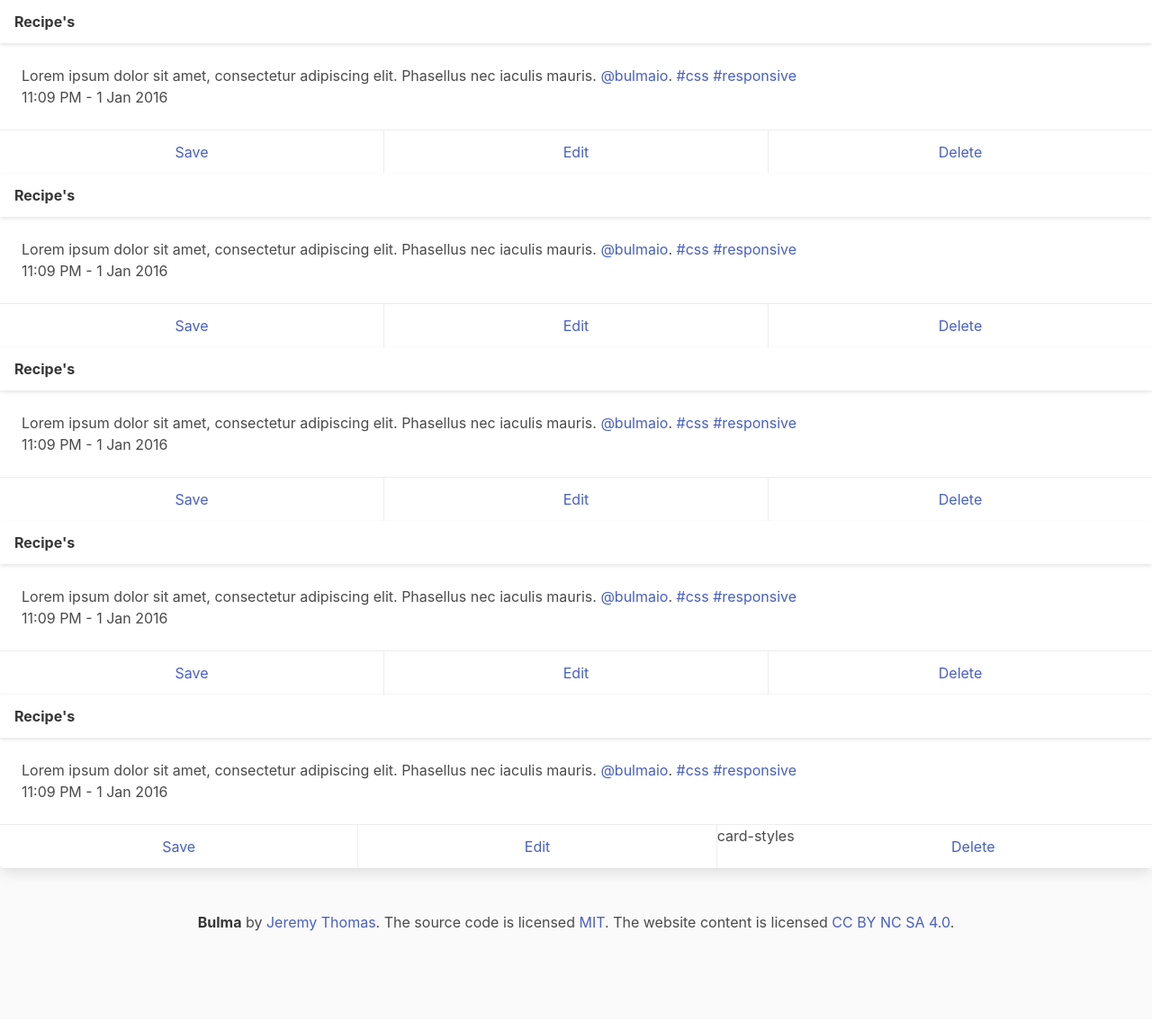
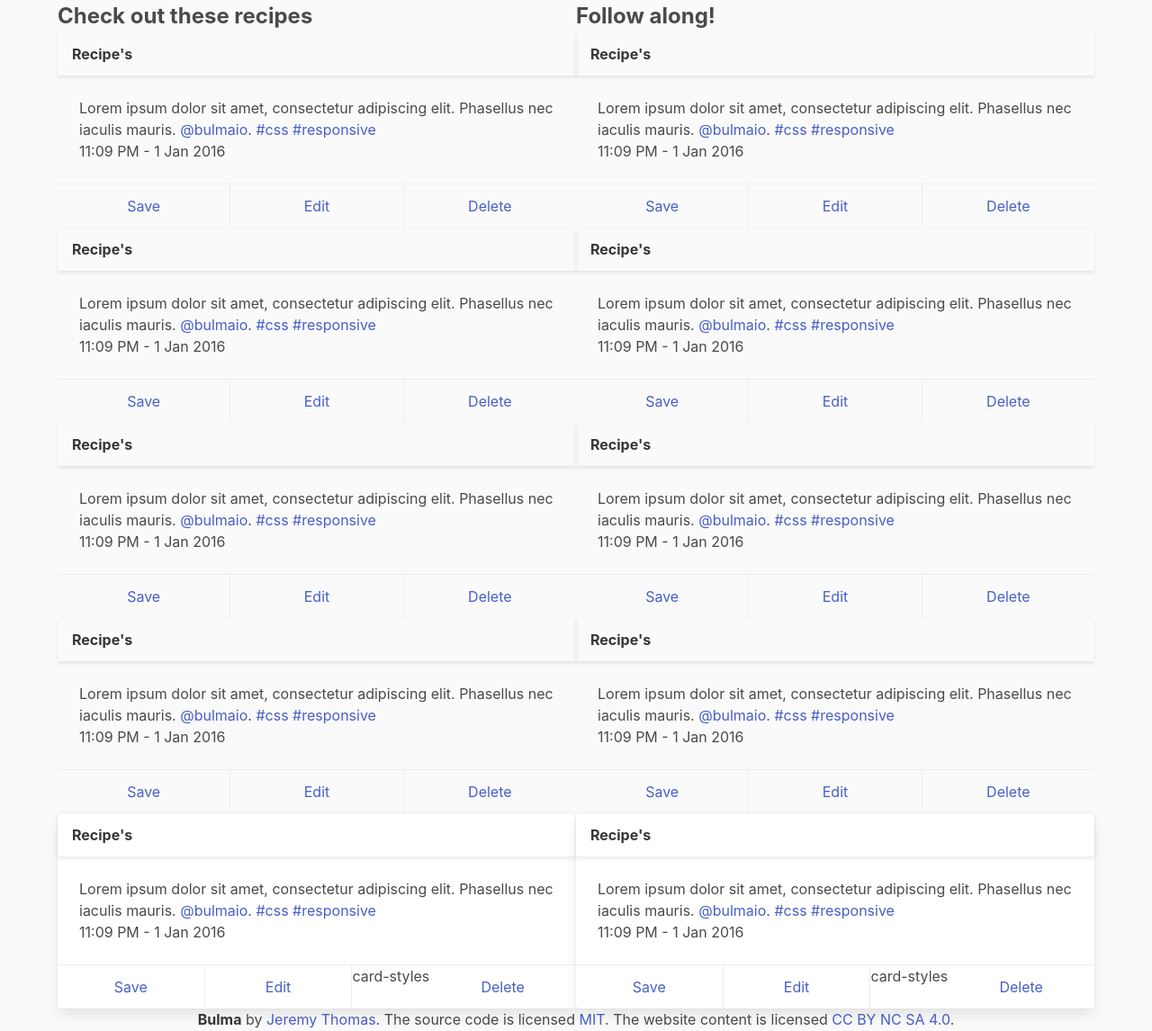
Before and after one commit to elsie-d/group-eight-recipe-project, a plain HTML site: page Page2.html in a window 1280 px wide. Shown: the whole page at 90% size. Drawn offline with nearby package versions, Linux system fonts and the light colour scheme.

Commit message:
split containter into two columns

```diff
--- a/Page2.html
+++ b/Page2.html
@@ -13,7 +13,11 @@
 </head>
 <body>
 <main>
-  <div class="container-2">
+  <div class="container">
+  <!--Start Container 1 Recipes-->
+
+  <div class="container-right" style="width: 50%; float: left; ">
+    <h2 style="font-size: 24px; font-weight: bold;" >Check out these recipes</h2>
     <div class="card-1 card-styles">
     <header class="card-header">
       <p class="card-header-title">
@@ -140,6 +144,141 @@
         </footer>
       </div>
   </div>
+
+<!--End Container 1 Recipes-->
+<!--Start Container 2 Videos-->
+
+<div class="container-left" style="width: 50%; float: left; ">
+  <h2 style="font-size: 24px; font-weight: bold;">Follow along!</h2>
+  <div class="card-1 card-styles">
+  <header class="card-header">
+    <p class="card-header-title">
+      Recipe's
+    </p>
+    <button class="card-header-icon" aria-label="more options">
+      <span class="icon">
+        <i class="fas fa-angle-down" aria-hidden="true"></i>
+      </span>
+    </button>
+  </header>
+  <div class="card-content">
+    <div class="content">
+      Lorem ipsum dolor sit amet, consectetur adipiscing elit. Phasellus nec iaculis mauris.
+      <a href="#">@bulmaio</a>. <a href="#">#css</a> <a href="#">#responsive</a>
+      <br>
+      <time datetime="2016-1-1">11:09 PM - 1 Jan 2016</time>
+    </div>
+  </div>
+  <footer class="card-footer">
+    <a href="#" class="card-footer-item saveBtn">Save</a>
+    <a href="#" class="card-footer-item editBtn">Edit</a>
+    <a href="#" class="card-footer-item">Delete</a>
+  </footer>
+  </div>
+  <div class="card-2 card-styles">
+      <header class="card-header">
+        <p class="card-header-title">
+          Recipe's
+        </p>
+        <button class="card-header-icon" aria-label="more options">
+          <span class="icon">
+            <i class="fas fa-angle-down" aria-hidden="true"></i>
+          </span>
+        </button>
+      </header>
+      <div class="card-content">
+        <div class="content">
+          Lorem ipsum dolor sit amet, consectetur adipiscing elit. Phasellus nec iaculis mauris.
+          <a href="#">@bulmaio</a>. <a href="#">#css</a> <a href="#">#responsive</a>
+          <br>
+          <time datetime="2016-1-1">11:09 PM - 1 Jan 2016</time>
+        </div>
+      </div>
+      <footer class="card-footer">
+        <a href="#" class="card-footer-item saveBtn">Save</a>
+        <a href="#" class="card-footer-item editBtn">Edit</a>
+        <a href="#" class="card-footer-item">Delete</a>
+      </footer>
+    </div>
+    <div class="card-3 card-styles">
+      <header class="card-header">
+        <p class="card-header-title">
+          Recipe's
+        </p>
+        <button class="card-header-icon" aria-label="more options">
+          <span class="icon">
+            <i class="fas fa-angle-down" aria-hidden="true"></i>
+          </span>
+        </button>
+      </header>
+      <div class="card-content">
+        <div class="content">
+          Lorem ipsum dolor sit amet, consectetur adipiscing elit. Phasellus nec iaculis mauris.
+          <a href="#">@bulmaio</a>. <a href="#">#css</a> <a href="#">#responsive</a>
+          <br>
+          <time datetime="2016-1-1">11:09 PM - 1 Jan 2016</time>
+        </div>
+      </div>
+      <footer class="card-footer">
+        <a href="#" class="card-footer-item saveBtn">Save</a>
+        <a href="#" class="card-footer-item editBtn">Edit</a>
+        <a href="#" class="card-footer-item">Delete</a>
+      </footer>
+    </div>
+    <div class="card-4 card-styles">
+      <header class="card-header">
+        <p class="card-header-title">
+          Recipe's
+        </p>
+        <button class="card-header-icon" aria-label="more options">
+          <span class="icon">
+            <i class="fas fa-angle-down" aria-hidden="true"></i>
+          </span>
+        </button>
+      </header>
+      <div class="card-content">
+        <div class="content">
+          Lorem ipsum dolor sit amet, consectetur adipiscing elit. Phasellus nec iaculis mauris.
+          <a href="#">@bulmaio</a>. <a href="#">#css</a> <a href="#">#responsive</a>
+          <br>
+          <time datetime="2016-1-1">11:09 PM - 1 Jan 2016</time>
+        </div>
+      </div>
+      <footer class="card-footer">
+        <a href="#" class="card-footer-item saveBtn">Save</a>
+        <a href="#" class="card-footer-item editBtn">Edit</a>
+        <a href="#" class="card-footer-item">Delete</a>
+      </footer>
+    </div>
+    <div class="card card-styles">
+      <header class="card-header">
+        <p class="card-header-title">
+          Recipe's
+        </p>
+        <button class="card-header-icon" aria-label="more options">
+          <span class="icon">
+            <i class="fas fa-angle-down" aria-hidden="true"></i>
+          </span>
+        </button>
+      </header>
+      <div class="card-content">
+        <div class="content">
+          Lorem ipsum dolor sit amet, consectetur adipiscing elit. Phasellus nec iaculis mauris.
+          <a href="#">@bulmaio</a>. <a href="#">#css</a> <a href="#">#responsive</a>
+          <br>
+          <time datetime="2016-1-1">11:09 PM - 1 Jan 2016</time>
+        </div>
+      </div>
+      <footer class="card-footer">
+        <a href="#" class="card-footer-item saveBtn">Save</a>
+        <a href="#" class="card-footer-item editBtn">Edit</a> card-styles
+        <a href="#" class="card-footer-item">Delete</a>
+      </footer>
+    </div>
+</div>
+
+
+<!--End Container 2 Videos-->
 </div>
 </main>
 
```
